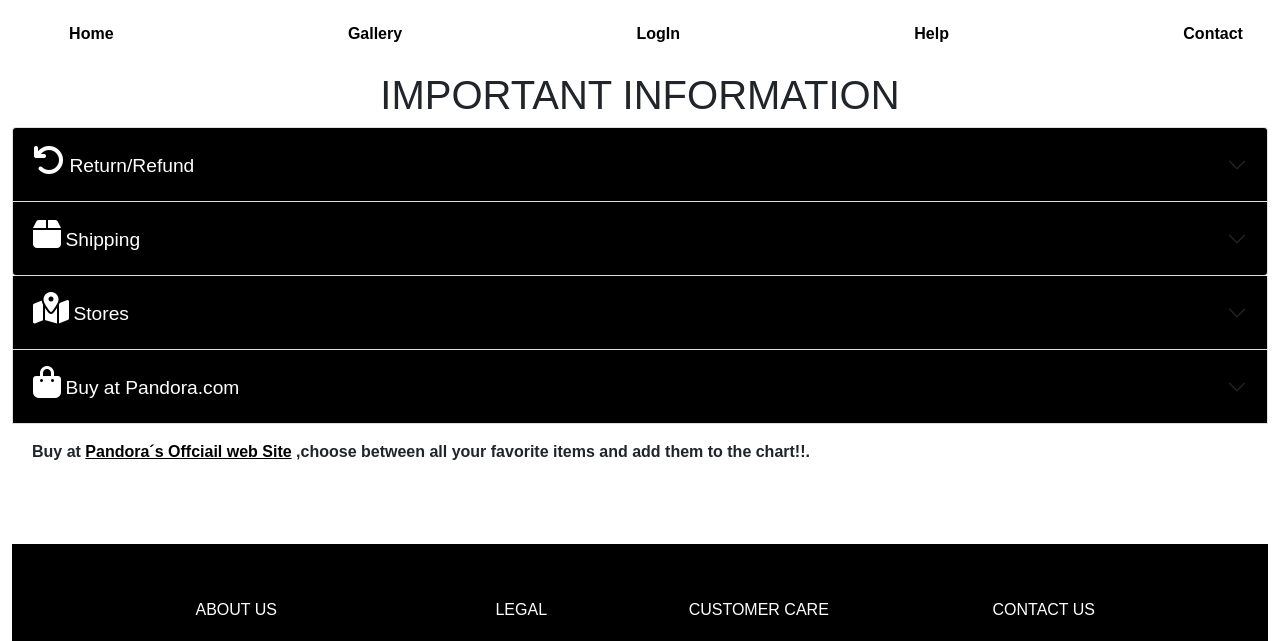
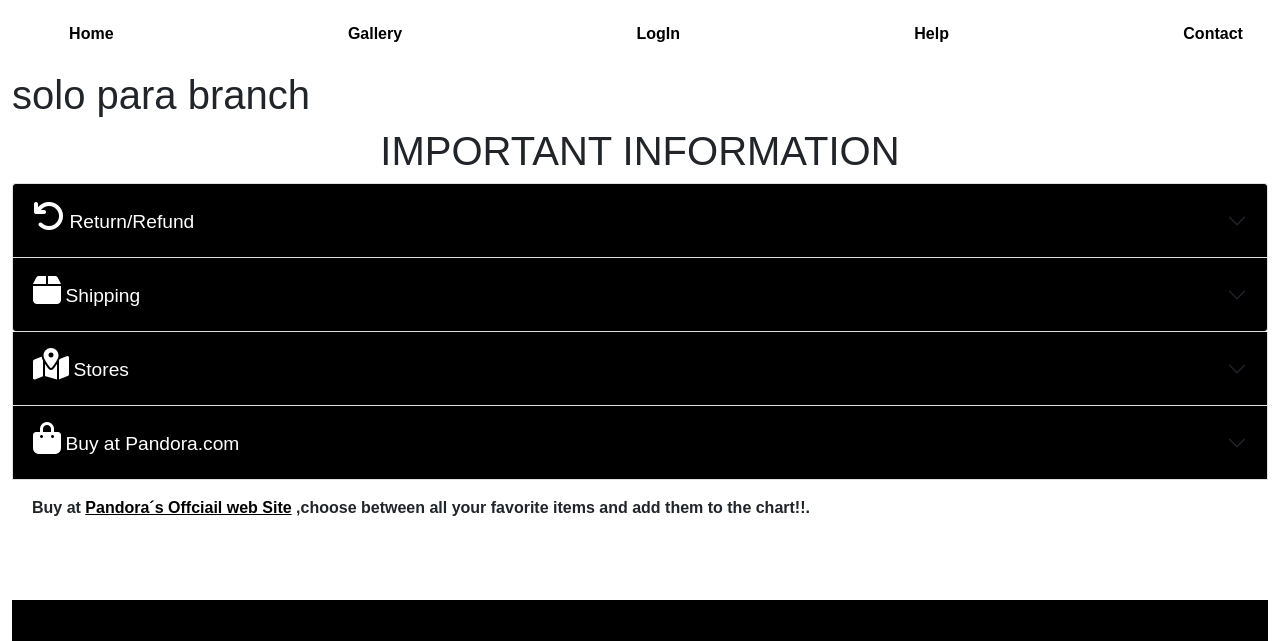
Before and after one commit to LicataFederico/Pandora, a website: page pages/help.html in a window 1280 px wide. Shown: the part 83-724 px from the top of the page. Drawn offline with nearby package versions, Linux system fonts and the light colour scheme; a web font is replaced by a local one.

Commit message:
brand develope commit

```diff
--- a/pages/help.html
+++ b/pages/help.html
@@ -69,7 +69,7 @@
             </div>
         </div>
     </header>
-
+    <h1>solo para branch</h1>
 
 
     <main>
```
